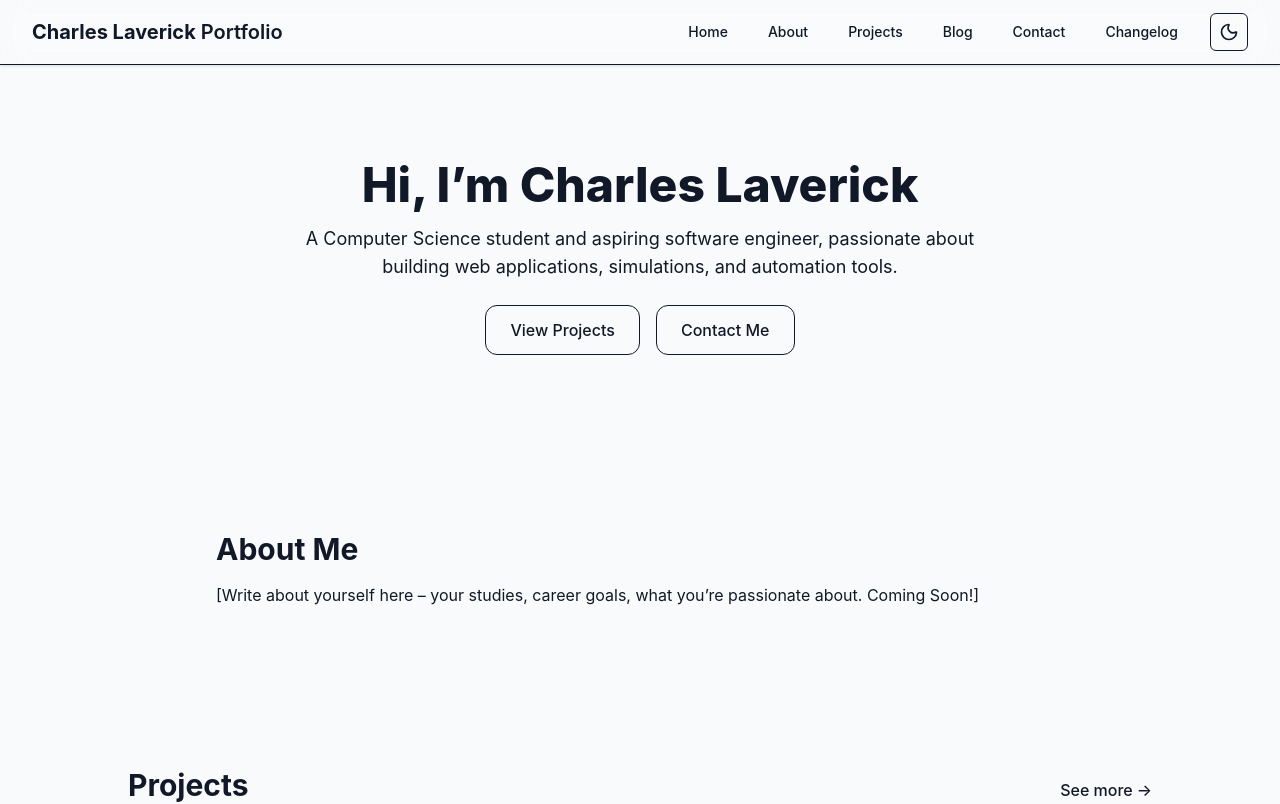
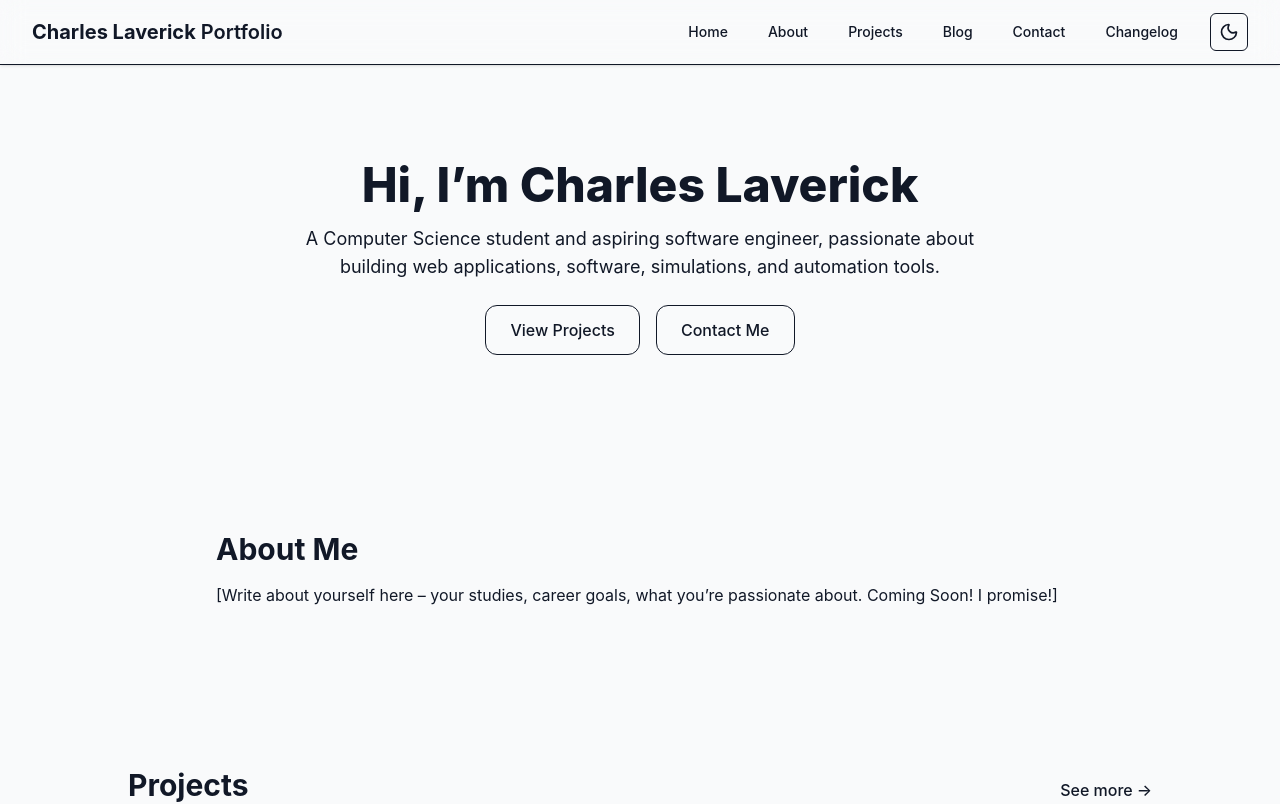
Before and after one commit to ctlaverick/PortfolioWebsite, a Next.js app: page / in a window 1280 px wide. Shown: the top 804 px of the page. Built offline with nearby package versions, Linux system fonts and the light colour scheme.

Commit message:
Webhook test 2

```diff
--- a/src/app/page.tsx
+++ b/src/app/page.tsx
@@ -11,7 +11,7 @@ export default function HomePage() {
         </h1>
         <p className="text-lg text-muted-foreground max-w-2xl mb-6">
           A Computer Science student and aspiring software engineer, passionate
-          about building web applications, simulations, and automation tools.
+          about building web applications, software, simulations, and automation tools.
         </p>
         <div className="flex gap-4">
           <a
@@ -34,7 +34,7 @@ export default function HomePage() {
         <h2 className="text-3xl font-bold mb-4">About Me</h2>
         <p className="text-muted-foreground">
           [Write about yourself here – your studies, career goals, what you’re
-          passionate about. Coming Soon!]
+          passionate about. Coming Soon! I promise!]
         </p>
       </section>
 
```
